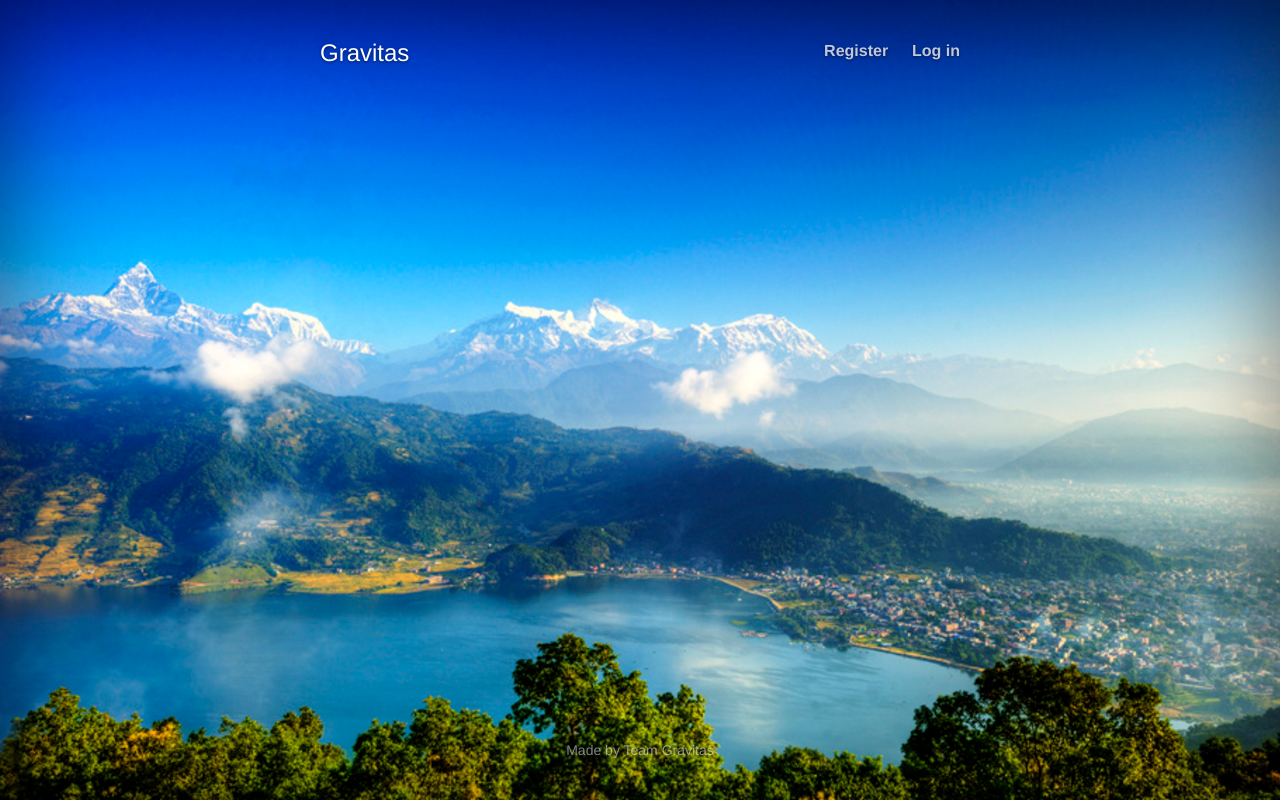
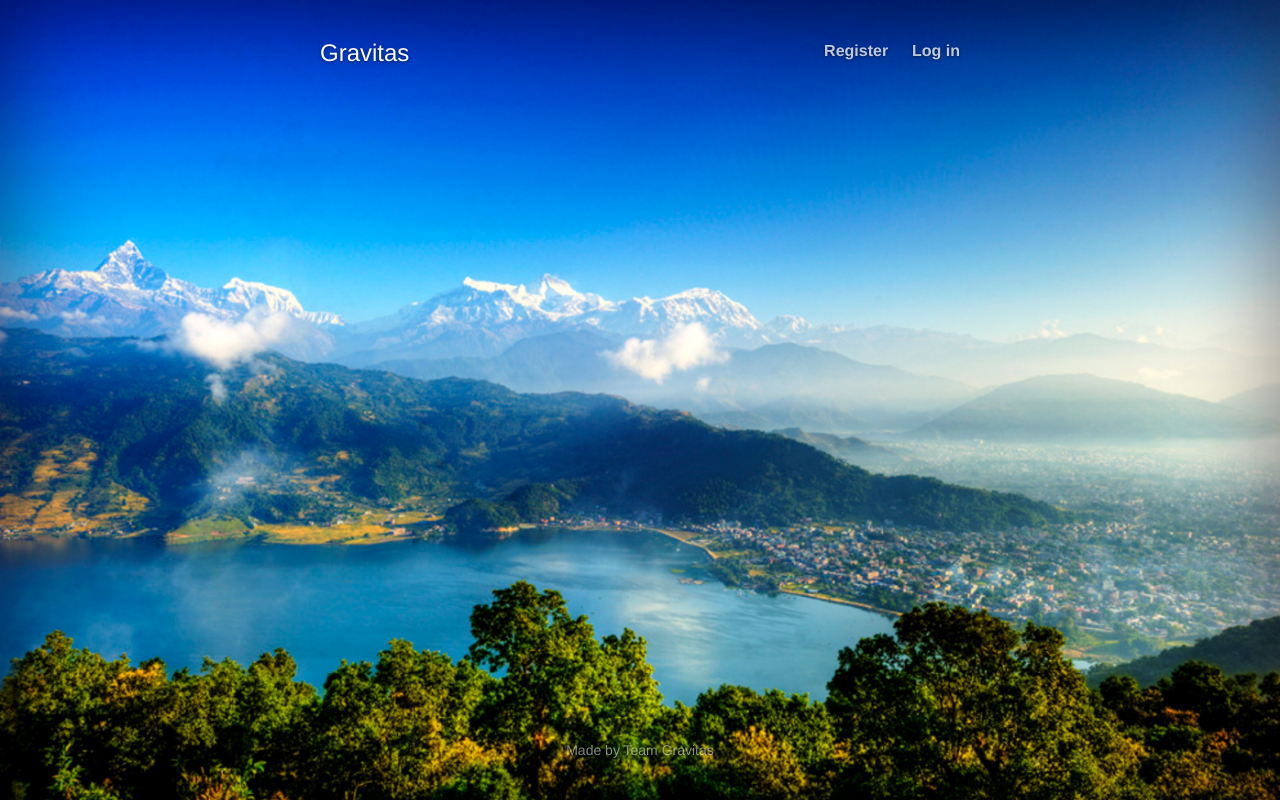
Before and after one commit to Sirikam/Gravitas, a Django app: page / in a window 1280 px wide. Run offline with Django 3.2, Linux system fonts and the light colour scheme; parts of the project's set-up code (start-up, migrations or seed data) failed here and were passed over; some libraries are stand-ins or nearby versions.

Commit message:
css changes

```diff
--- a/static/css/cover.css
+++ b/static/css/cover.css
@@ -29,7 +29,8 @@ html,
 body {
   height: 100%;
   background-image: url('../img/cover4.png');
-  no-repeat;
+  background-size: cover;
+  background-repeat:no-repeat;
 }
 body {
   color: #fff;
```
